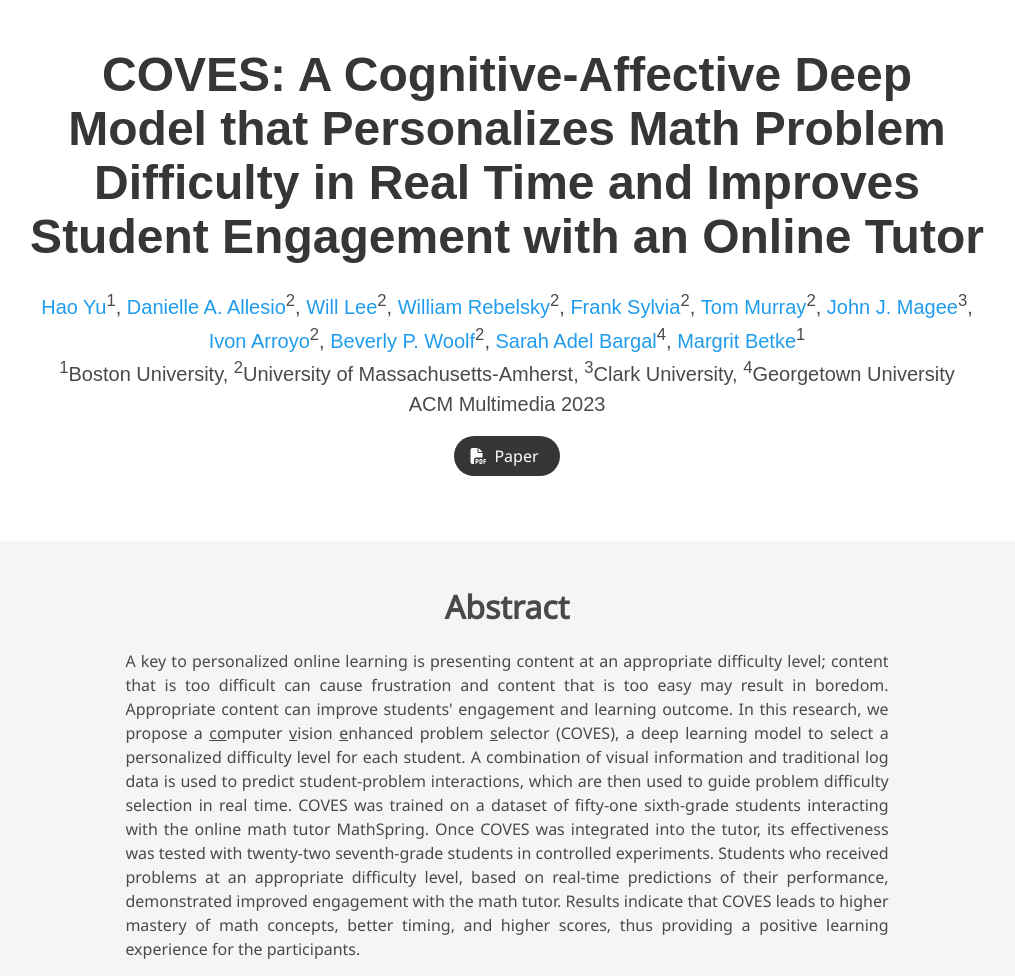
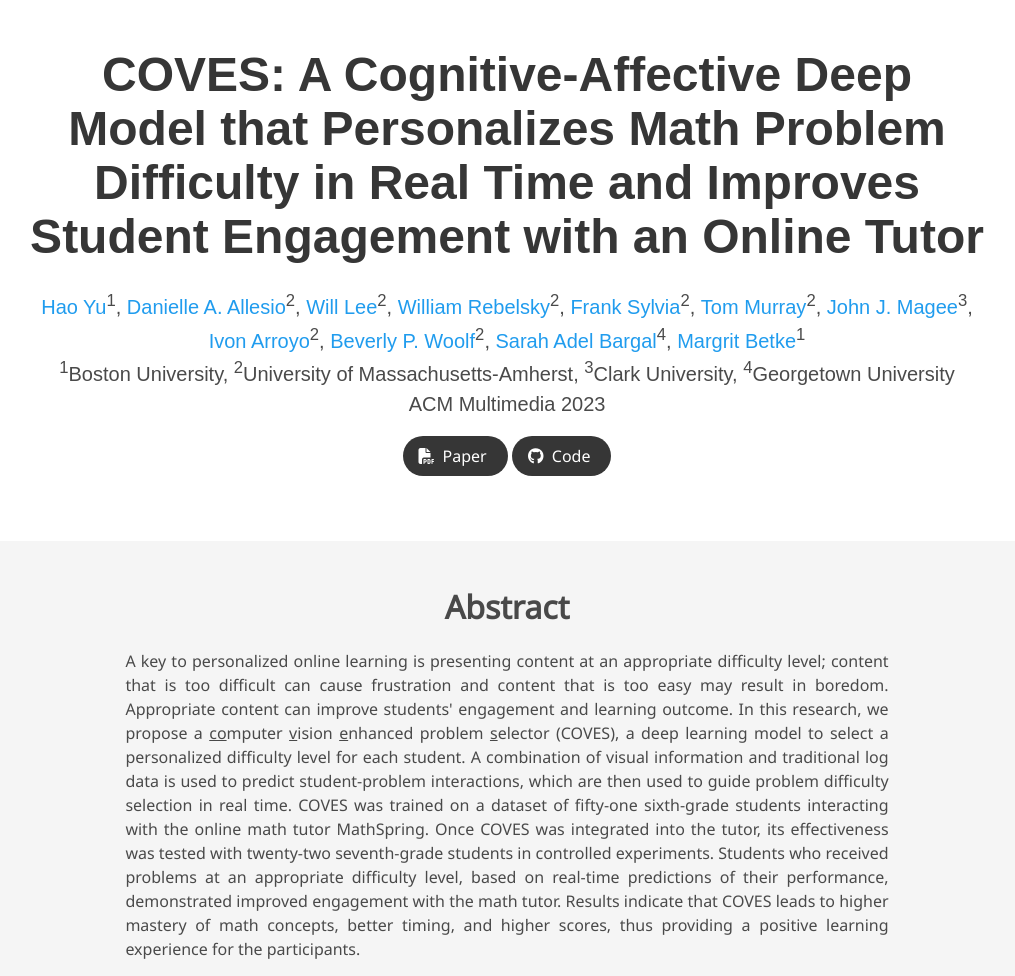
Before and after one commit to haoyu-bu/COVES, a plain HTML site: page index.html in a window 1280 px wide. Shown: the top 976 px of the page, without its empty margins (133-1148 px from the left). Drawn offline with nearby package versions, Linux system fonts and the light colour scheme; some icons are missing; a web font is replaced by a local one.

Commit message:
Update index.html

```diff
--- a/index.html
+++ b/index.html
@@ -117,15 +117,15 @@
                   </span> -->
 
                   <!-- Github link -->
-                  <!-- <span class="link-block">
-                    <a href="https://github.com/YOUR REPO HERE" target="_blank"
+                  <span class="link-block">
+                    <a href="https://github.com/haoyu-bu/affect-behavior-ITS" target="_blank"
                     class="external-link button is-normal is-rounded is-dark">
                     <span class="icon">
                       <i class="fab fa-github"></i>
                     </span>
                     <span>Code</span>
                   </a>
-                </span> -->
+                </span>
 
                 <!-- ArXiv abstract Link -->
                 <!-- <span class="link-block">
```
